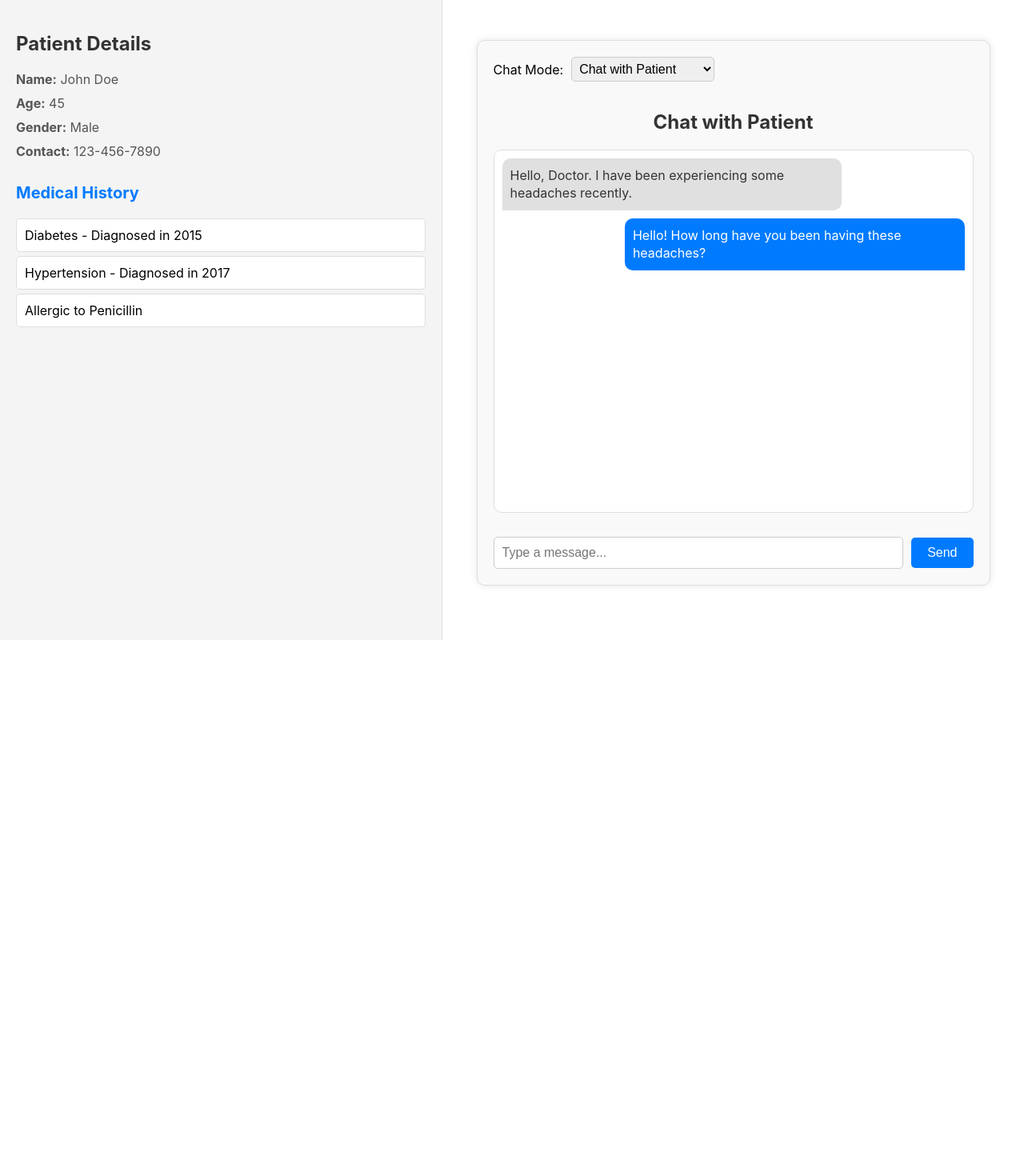
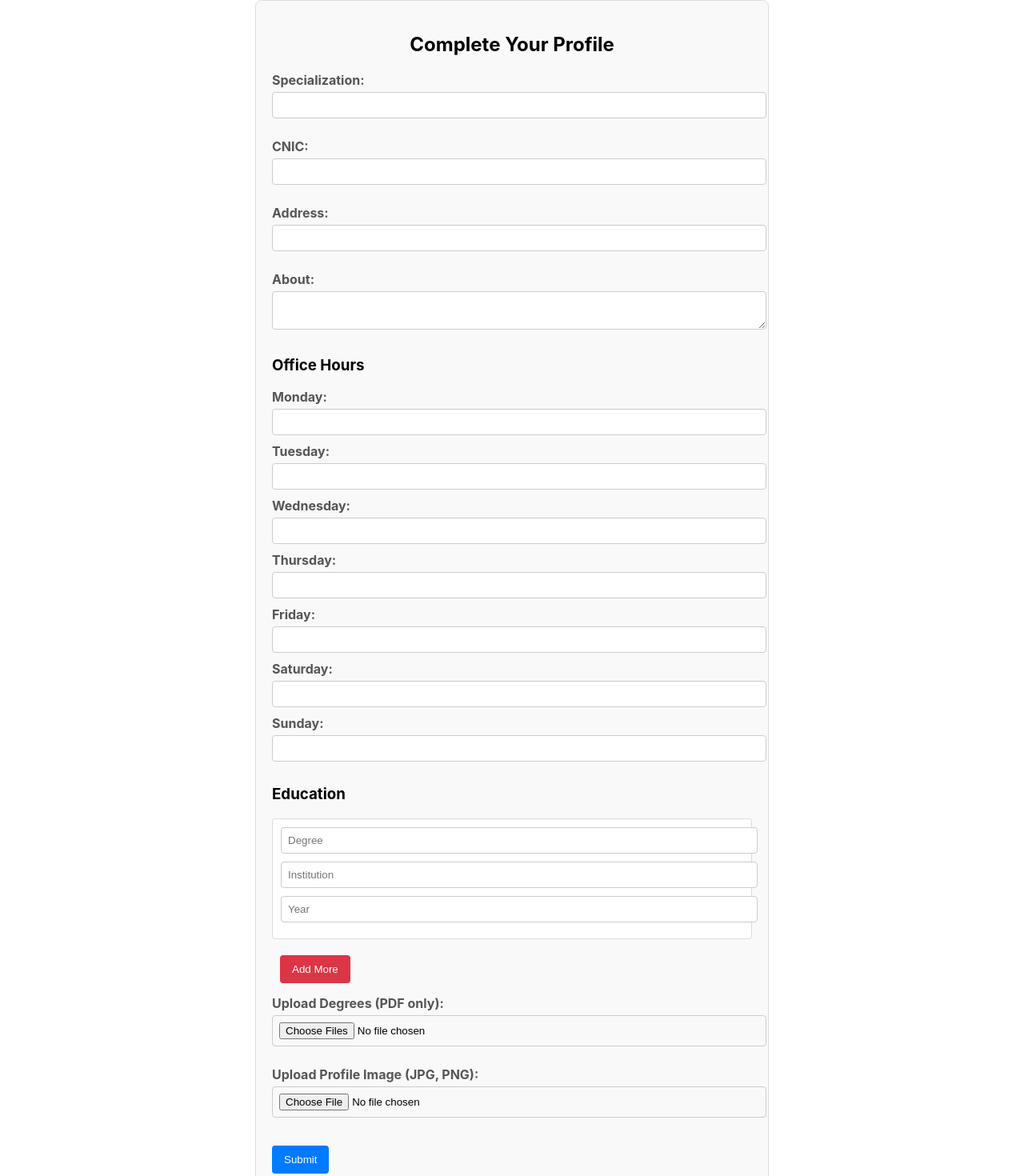
Before and after one commit to hassaan871/smarthealthpro-web, a React (Create React App) app: page / in a window 1280 px wide. Shown: the top 1470 px of the page at 80% size. Before the commit the page ends 800 px from the top, so only its background shows below. Built offline with nearby package versions, Linux system fonts and the light colour scheme.

Commit message:
UserProfileCompletion first version

```diff
--- a/src/App.js
+++ b/src/App.js
@@ -4,6 +4,7 @@ import DoctorChatWithPatientDetails from "./components/doctor/DoctorChatWithPati
 import SignUp from "./components/authentication/signup/SignUp";
 import DoctorDashboard from "./components/doctor/DoctorDashboard/DoctorDashboard";
 import DoctorPanel from "./components/doctor/DoctorPanel/DoctorPanel";
+import UserProfileCompletion from "./components/authentication/signup/UserProfileCompletion";
 
 
 function App() {
@@ -11,10 +12,11 @@ function App() {
     <div>
       {/* <Login/> */}
       {/* <SignUp/> */}
+      <UserProfileCompletion/>
       {/* <DoctorDashboard/> */}
       {/* <DoctorChat/> */}
       {/* <DoctorPanel/> */}
-      <DoctorChatWithPatientDetails/>
+      {/* <DoctorChatWithPatientDetails/> */}
     </div>
   );
 }
--- /dev/null
+++ b/src/components/authentication/signup/UserProfileCompletion.css
@@ -0,0 +1,68 @@
+.user-profile-completion {
+    max-width: 600px;
+    margin: 0 auto;
+    padding: 20px;
+    border: 1px solid #ddd;
+    border-radius: 8px;
+    background-color: #f9f9f9;
+  }
+
+  .user-profile-completion h2 {
+    text-align: center;
+    margin-bottom: 20px;
+  }
+
+  .form-group {
+    margin-bottom: 15px;
+  }
+
+  .form-group label {
+    display: block;
+    font-weight: bold;
+    margin-bottom: 5px;
+  }
+
+  .form-group input,
+  .form-group textarea {
+    width: 100%;
+    padding: 8px;
+    margin-bottom: 10px;
+    border: 1px solid #ccc;
+    border-radius: 4px;
+  }
+
+  .form-group textarea {
+    resize: vertical;
+  }
+
+  .education-item {
+    margin-bottom: 10px;
+    padding: 10px;
+    border: 1px solid #ddd;
+    border-radius: 4px;
+    background-color: #fff;
+  }
+
+  button {
+    display: inline-block;
+    padding: 10px 15px;
+    background-color: #007bff;
+    color: white;
+    border: none;
+    border-radius: 4px;
+    cursor: pointer;
+    margin-top: 10px;
+  }
+
+  button[type='button'] {
+    background-color: #dc3545;
+    margin-left: 10px;
+  }
+
+  button:hover {
+    background-color: #0056b3;
+  }
+
+  button[type='button']:hover {
+    background-color: #c82333;
+  }
--- /dev/null
+++ b/src/components/authentication/signup/UserProfileCompletion.js
@@ -0,0 +1,235 @@
+import "./UserProfileCompletion.css";import React, { useState } from 'react';
+
+// Define the UserProfileCompletion component
+const UserProfileCompletion = () => {
+  // State variables for form inputs
+  const [user, setUser] = useState({
+    userId: '66c0b2aa90040b7bc334b842',  // Sample user ID
+    specialization: '',
+    cnic: '',
+    address: '',
+    about: '',
+    officeHours: {
+      monday: '',
+      tuesday: '',
+      wednesday: '',
+      thursday: '',
+      friday: '',
+      saturday: '',
+      sunday: '',
+    },
+    education: [{ degree: '', institution: '', year: '' }],
+    degreeFiles: [], // For storing uploaded PDF files
+    profileImage: null // For storing the uploaded profile image
+  });
+
+  // Handler for input change
+  const handleInputChange = (e) => {
+    const { name, value } = e.target;
+    setUser({ ...user, [name]: value });
+  };
+
+  // Handler for office hours input change
+  const handleOfficeHoursChange = (e) => {
+    const { name, value } = e.target;
+    setUser({ ...user, officeHours: { ...user.officeHours, [name]: value } });
+  };
+
+  // Handler for education input change
+  const handleEducationChange = (index, e) => {
+    const { name, value } = e.target;
+    const updatedEducation = [...user.education];
+    updatedEducation[index][name] = value;
+    setUser({ ...user, education: updatedEducation });
+  };
+
+  // Handler for adding more education fields
+  const addEducationField = () => {
+    setUser({
+      ...user,
+      education: [...user.education, { degree: '', institution: '', year: '' }],
+    });
+  };
+
+  // Handler for removing an education field
+  const removeEducationField = (index) => {
+    const updatedEducation = [...user.education];
+    updatedEducation.splice(index, 1);
+    setUser({ ...user, education: updatedEducation });
+  };
+
+  // Handler for PDF file upload
+  const handleFileChange = (e) => {
+    setUser({ ...user, degreeFiles: e.target.files });
+  };
+
+  // Handler for image file upload
+  const handleImageChange = (e) => {
+    setUser({ ...user, profileImage: e.target.files[0] });
+  };
+
+  // Handler for form submission
+  const handleSubmit = (e) => {
+    e.preventDefault();
+
+    // Convert the form data into a FormData object for sending to the server
+    const formData = new FormData();
+    formData.append('userId', user.userId);
+    formData.append('specialization', user.specialization);
+    formData.append('cnic', user.cnic);
+    formData.append('address', user.address);
+    formData.append('about', user.about);
+    for (let [key, value] of Object.entries(user.officeHours)) {
+      formData.append(`officeHours[${key}]`, value);
+    }
+    user.education.forEach((edu, index) => {
+      formData.append(`education[${index}][degree]`, edu.degree);
+      formData.append(`education[${index}][institution]`, edu.institution);
+      formData.append(`education[${index}][year]`, edu.year);
+    });
+    Array.from(user.degreeFiles).forEach((file) => {
+      formData.append('degreeFiles', file);
+    });
+
+    if (user.profileImage) {
+      formData.append('profileImage', user.profileImage);
+    }
+
+    // TODO: Send formData to the server using fetch or axios
+    console.log('Form submitted', formData);
+  };
+
+  return (
+    <div className="user-profile-completion">
+      <h2>Complete Your Profile</h2>
+      <form onSubmit={handleSubmit}>
+        <div className="form-group">
+          <label>Specialization:</label>
+          <input
+            type="text"
+            name="specialization"
+            value={user.specialization}
+            onChange={handleInputChange}
+            required
+          />
+        </div>
+
+        <div className="form-group">
+          <label>CNIC:</label>
+          <input
+            type="text"
+            name="cnic"
+            value={user.cnic}
+            onChange={handleInputChange}
+            required
+          />
+        </div>
+
+        <div className="form-group">
+          <label>Address:</label>
+          <input
+            type="text"
+            name="address"
+            value={user.address}
+            onChange={handleInputChange}
+            required
+          />
+        </div>
+
+        <div className="form-group">
+          <label>About:</label>
+          <textarea
+            name="about"
+            value={user.about}
+            onChange={handleInputChange}
+            required
+          />
+        </div>
+
+        <div className="form-group">
+          <h3>Office Hours</h3>
+          {Object.keys(user.officeHours).map((day) => (
+            <div key={day}>
+              <label>{day.charAt(0).toUpperCase() + day.slice(1)}:</label>
+              <input
+                type="text"
+                name={day}
+                value={user.officeHours[day]}
+                onChange={handleOfficeHoursChange}
+                required
+              />
+            </div>
+          ))}
+        </div>
+
+        <div className="form-group">
+          <h3>Education</h3>
+          {user.education.map((edu, index) => (
+            <div key={index} className="education-item">
+              <input
+                type="text"
+                name="degree"
+                placeholder="Degree"
+                value={edu.degree}
+                onChange={(e) => handleEducationChange(index, e)}
+                required
+              />
+              <input
+                type="text"
+                name="institution"
+                placeholder="Institution"
+                value={edu.institution}
+                onChange={(e) => handleEducationChange(index, e)}
+                required
+              />
+              <input
+                type="text"
+                name="year"
+                placeholder="Year"
+                value={edu.year}
+                onChange={(e) => handleEducationChange(index, e)}
+                required
+              />
+              {index > 0 && (
+                <button
+                  type="button"
+                  onClick={() => removeEducationField(index)}
+                >
+                  Remove
+                </button>
+              )}
+            </div>
+          ))}
+          <button type="button" onClick={addEducationField}>
+            Add More
+          </button>
+        </div>
+
+        <div className="form-group">
+          <label>Upload Degrees (PDF only):</label>
+          <input
+            type="file"
+            accept=".pdf"
+            multiple
+            onChange={handleFileChange}
+            required
+          />
+        </div>
+
+        <div className="form-group">
+          <label>Upload Profile Image (JPG, PNG):</label>
+          <input
+            type="file"
+            accept="image/*"
+            onChange={handleImageChange}
+            required
+          />
+        </div>
+
+        <button type="submit">Submit</button>
+      </form>
+    </div>
+  );
+};
+
+export default UserProfileCompletion;
```
